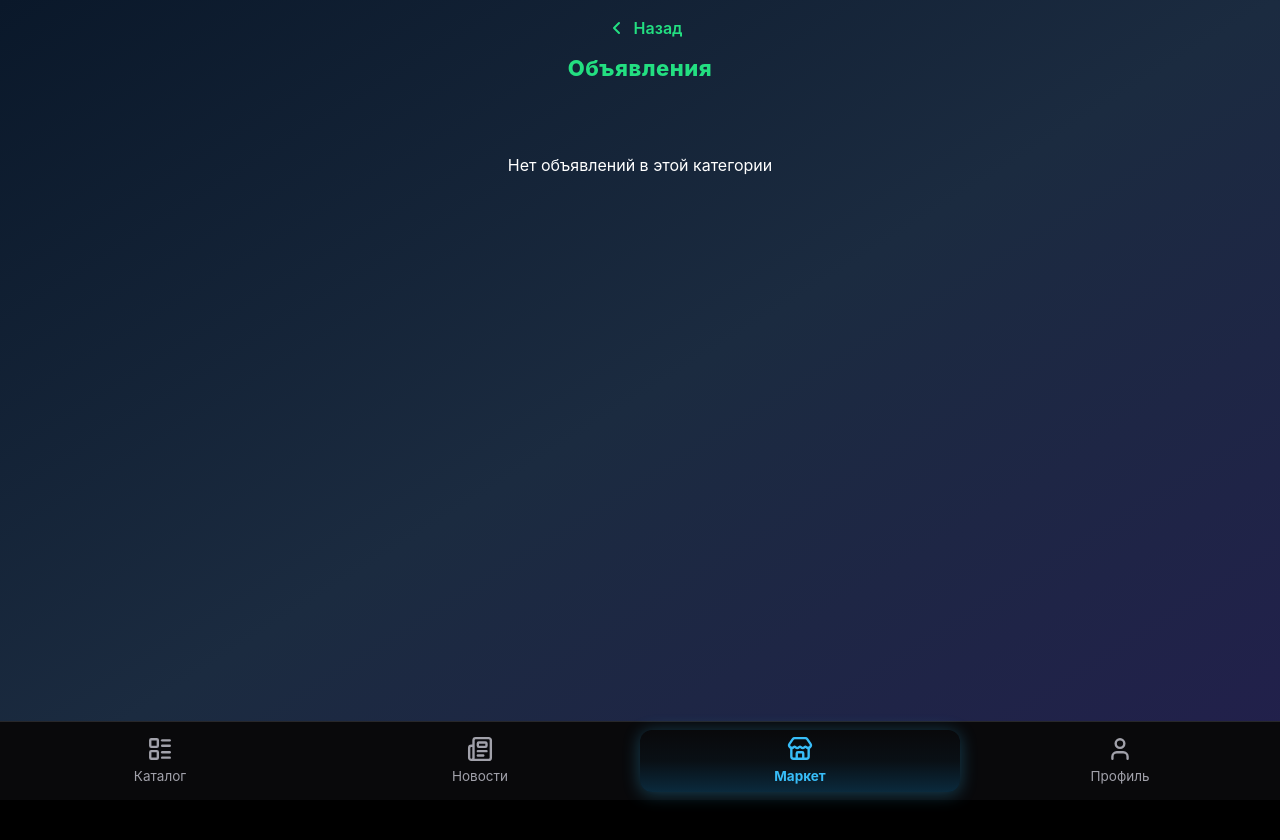
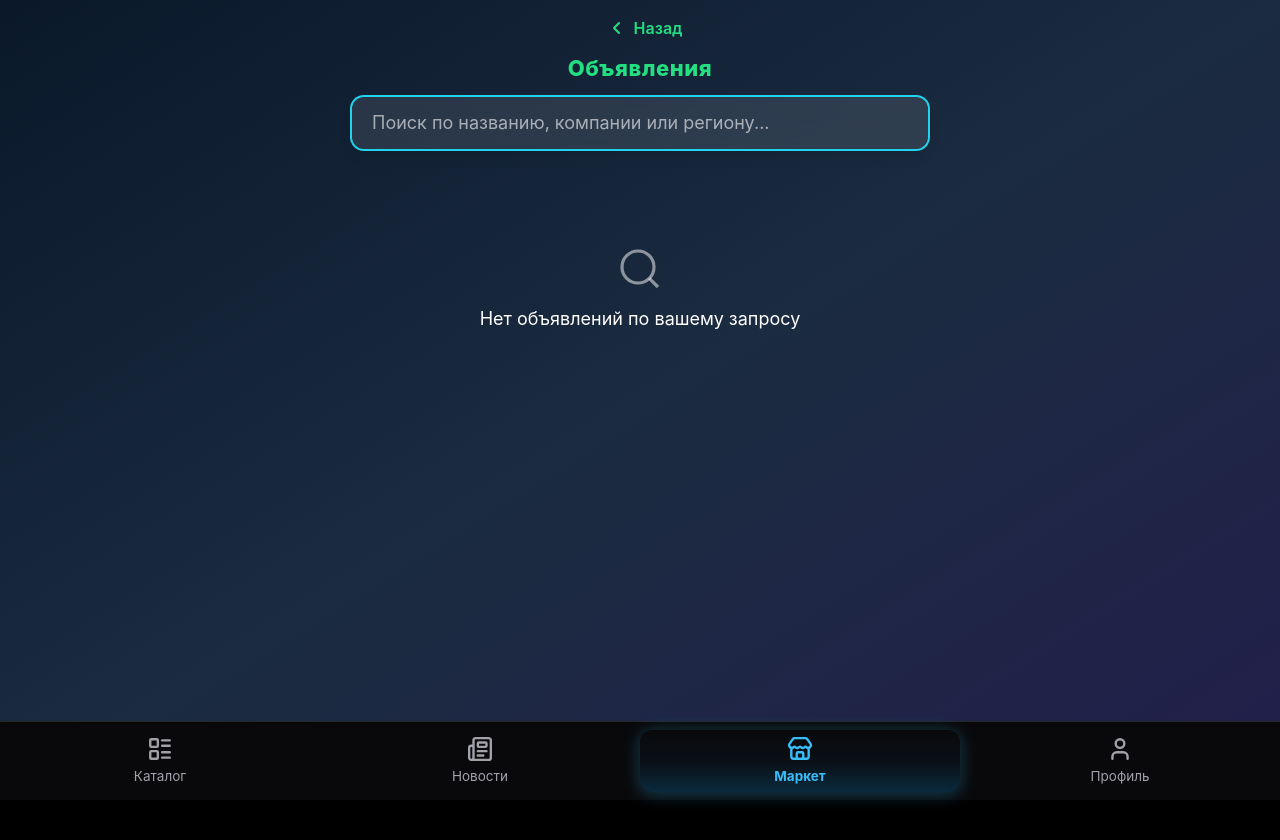
Before and after one commit to AlexSalavat/ikra-miniapp, a React (Create React App) app: page /market/sell/1 in a window 1280 px wide. Shown: the top 840 px of the page. Built offline with nearby package versions, Linux system fonts and the light colour scheme.

Commit message:
deploy: обновление

```diff
--- a/src/components/MarketSellCategory.js
+++ b/src/components/MarketSellCategory.js
@@ -1,7 +1,6 @@
-import React from "react";
+import React, { useState } from "react";
 import { useNavigate, useParams } from "react-router-dom";
 
-// Пример данных (можешь вынести в data/ads.js)
 const exampleAds = [
   {
     id: 1,
@@ -39,6 +38,7 @@ const exampleAds = [
     region: "Владивосток",
     price: "850 ₽/кг"
   },
+  // ...добавь сколько угодно!
 ];
 
 const CATEGORY_LABELS = {
@@ -52,7 +52,17 @@ export default function MarketSellCategory() {
   const { category } = useParams();
   const navigate = useNavigate();
 
-  const filteredAds = exampleAds.filter(ad => ad.category === category);
+  const [query, setQuery] = useState('');
+
+  // Поиск сразу по названию, компании и региону
+  const filteredAds = exampleAds.filter(ad =>
+    ad.category === category &&
+    (
+      ad.title.toLowerCase().includes(query.toLowerCase()) ||
+      ad.company.toLowerCase().includes(query.toLowerCase()) ||
+      ad.region.toLowerCase().includes(query.toLowerCase())
+    )
+  );
 
   return (
     <div className="min-h-screen bg-gradient-to-br from-[#0a182a] via-[#1b2b40] to-[#221f4c] px-2 pt-4 pb-24 flex flex-col items-center">
@@ -66,22 +76,38 @@ export default function MarketSellCategory() {
         </svg>
         Назад
       </button>
-      <h2 className="font-extrabold text-[22px] text-[#23df81] mb-5 tracking-wide">
+      <h2 className="font-extrabold text-[22px] text-[#23df81] mb-3 tracking-wide">
         {CATEGORY_LABELS[category] || "Объявления"}
       </h2>
+      {/* Поиск */}
+      <div className="sticky top-3 z-10 w-full max-w-xl mb-4">
+        <input
+          type="text"
+          placeholder="Поиск по названию, компании или региону..."
+          value={query}
+          onChange={e => setQuery(e.target.value)}
+          className="w-full text-lg rounded-xl px-5 py-3 bg-white/10 text-white placeholder-white/60 outline-none focus:ring-2 focus:ring-cyan-400 shadow-lg backdrop-blur-md transition"
+          autoFocus
+        />
+      </div>
+      {/* Сетка объявлений */}
       <div className="w-full max-w-xl grid grid-cols-1 sm:grid-cols-2 gap-5 justify-center">
-        {filteredAds.length === 0 && (
-          <div className="text-white text-center col-span-2 mt-12 text-base">
-            Нет объявлений в этой категории
+        {filteredAds.length === 0 ? (
+          <div className="text-white text-center col-span-2 mt-20 text-lg flex flex-col items-center gap-3">
+            <svg className="w-12 h-12 text-white/50" fill="none" stroke="currentColor" strokeWidth="1.6" viewBox="0 0 24 24">
+              <circle cx="11" cy="11" r="8"/><line x1="21" y1="21" x2="16.65" y2="16.65"/>
+            </svg>
+            <span>Нет объявлений по вашему запросу</span>
           </div>
-        )}
-        {filteredAds.map((ad) => (
+        ) : (
+          filteredAds.map((ad, i) => (
             <div
               key={ad.id}
-            className="flex flex-col items-center rounded-2xl bg-white/10 backdrop-blur-md shadow-xl p-3 border border-white/15 transition-all duration-200 hover:scale-105 hover:shadow-2xl"
+              className="flex flex-col items-center rounded-2xl bg-white/10 backdrop-blur-md shadow-xl p-3 border border-white/15 transition-all duration-200 hover:scale-105 hover:shadow-2xl animate-fade-in"
               style={{
                 minHeight: 210,
                 boxShadow: "0 6px 24px 0 rgba(0,0,0,0.18)",
+                animationDelay: `${i * 50}ms`
               }}
             >
               <div className="relative w-full aspect-square rounded-xl overflow-hidden mb-2">
@@ -109,8 +135,21 @@ export default function MarketSellCategory() {
                 Подробнее
               </button>
             </div>
-        ))}
+          ))
+        )}
       </div>
+      {/* Анимация появления */}
+      <style>
+        {`
+        .animate-fade-in {
+          animation: fadeIn 0.5s both;
+        }
+        @keyframes fadeIn {
+          from { opacity: 0; transform: translateY(32px);}
+          to { opacity: 1; transform: translateY(0);}
+        }
+        `}
+      </style>
     </div>
   );
 }
```
Lines whose indentation alone changed are shown as unchanged.
